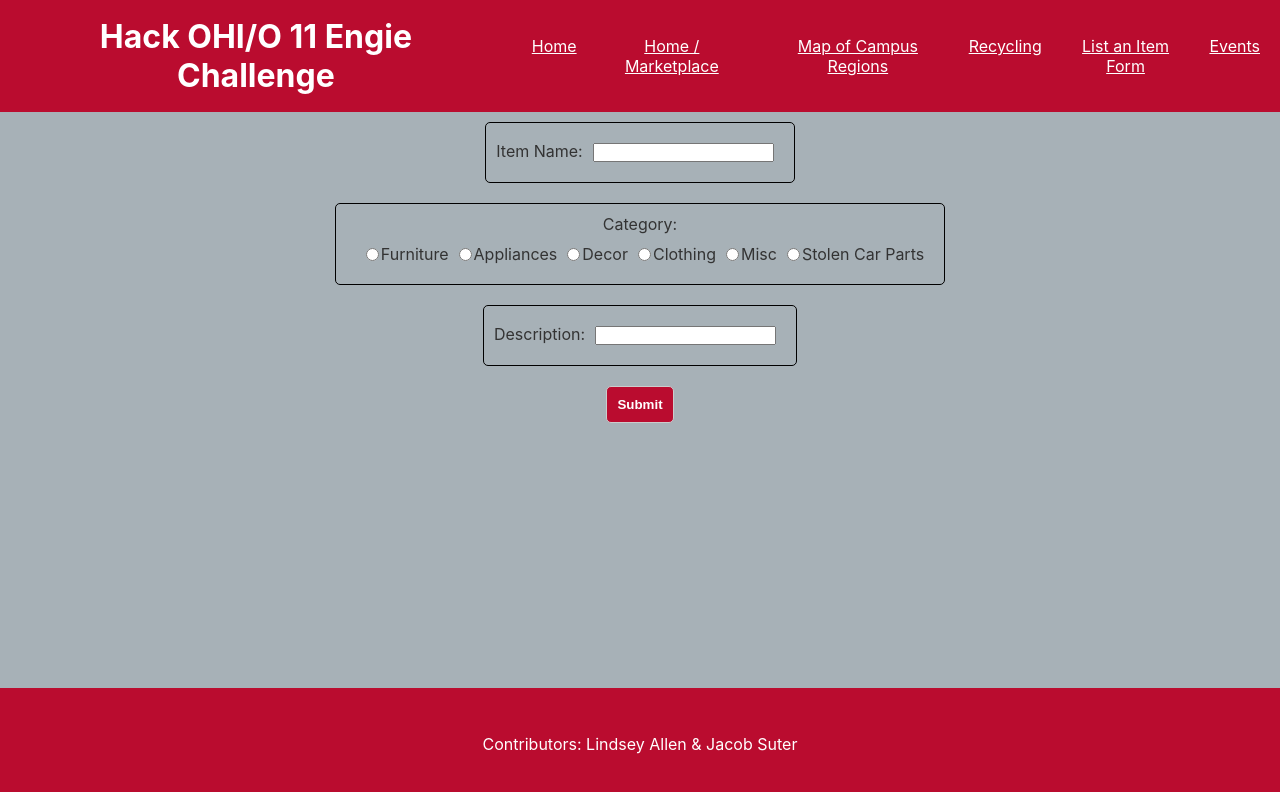
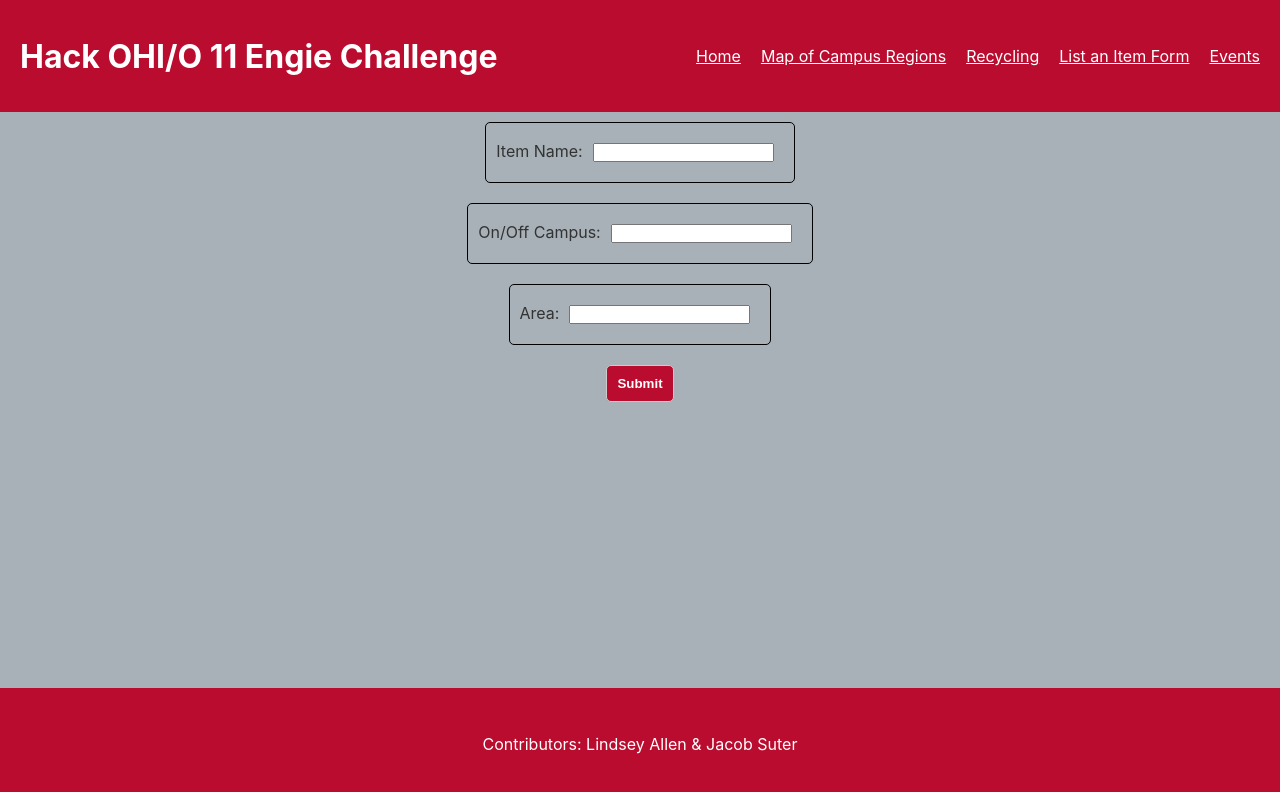
Before and after one commit to suterj12/hackohioengiechallenge, a React (Create React App) app in the folder hackproject/: page /ListForm in a window 1280 px wide. Shown: the top 792 px of the page. Built offline with nearby package versions, Linux system fonts and the light colour scheme.

Commit message:
things now work

```diff
--- a/hackproject/src/App.css
+++ b/hackproject/src/App.css
@@ -17,12 +17,18 @@ body {
 }
 
 a {
-  color: rgba(#000, 0.7);
+  color: rgba(#000000, 0.7);
 
   &:focus,
   &:hover {
     color: rgba(#000, 0.6);
   }
+}
+
+#listings a {
+  color: #0008ff;
+  text-decoration: underline;
+  font-weight: bold;
 }
 
 .eventColumn {
--- a/hackproject/src/App.js
+++ b/hackproject/src/App.js
@@ -5,10 +5,10 @@ import Footer from './components/Footer';
 import { BrowserRouter as Router, Routes, Route }
     from 'react-router-dom';
 import { useState, useEffect } from 'react';
+import { Link } from 'react-router-dom';
 import Recycling from './pages/recycling';
 import ListForm from './pages/ListForm';
 import Events from './pages/Events';
-import { Link } from 'react-router-dom';
 import PlasticDrawers from './pages/Listings/PlasticDrawers';
 import BeanBagChair from './pages/Listings/BeanBagChair';
 import Calculator from './pages/Listings/Calculator';
@@ -20,24 +20,50 @@ import Tshirt from './pages/Listings/Tshirt';
 import Map from './Map';
 
 
-function Home() {
+function Home(props) {
+
+    useEffect(() => {
+        let stuff = document.getElementById("listings");
+        for (let i = 0; i < props.newListings.length; i++) {
+            stuff.appendChild(props.newListings[i]);
+        }
+        // eslint-disable-next-line
+    }, []);
+
     return(
-    <div id="listings" class="display-grid">
-            <div><img src="./HubCap.jpeg" alt="Stolen car part."></img><p>HubCap</p></div>
-            <div>2</div>
-            <div>3</div>
-            <div>4</div>
-            <div>5</div>
-            <div>6</div>
-            <div>7</div>
-            <div>8</div>
+        <div id="listings" class="display-grid">
+        <div><img src="./drawers.webp" alt="Plastic Drawers"></img>
+        <p><Link to="/Listings/PlasticDrawers"><b>Plastic Drawers</b></Link>
+        <br></br>On Campus, South</p></div>
+        <div><img src="./beanBag.jpeg" alt="Bean Bag Chair"></img>
+        <p><Link to="/Listings/BeanBagChair"><b>Bean Bag Chair</b></Link>
+        <br></br>Off Campus, Central</p></div>
+        <div><img height="200" src="/calculator.jpeg" alt="TI-84 Calculator"></img>
+        <p><Link to="/Listings/Calculator"><b>TI-84 Calculator</b></Link>
+        <br></br>On Campus, North</p></div>
+        <div><img src="./tshirt.jpeg" alt="Library T-Shirt"></img>
+        <p><Link to="/Listings/Tshit"><b>Library T-Shirt</b></Link>
+        <br></br>Off Campus, North East</p></div>
+        <div><img src="./wallArt.jpeg" alt="Obnoxious Wall Art"></img>
+        <p><Link to="/Listings/ObnoxiousWallArt"><b>Obnoxious Wall Art</b></Link>
+        <br></br>Off Campus, South West</p></div>
+        <div><img src="./nokia.jpeg" alt="Nokia 8000 Tough"></img>
+        <p><Link to="/Listings/Nokia"><b>Nokia 8000 Tough</b></Link>
+        <br></br>Off Campus, West</p></div>
+        <div><img height="200" src="./mirror.jpeg" alt="Oval-shapped Mirror"></img>
+        <p><Link to="/Listings/Mirror"><b>Oval-shaped Mirror</b></Link>
+        <br></br>On Campus, South</p></div>
+        <div><img src="./HubCap.jpeg" alt="Hub Cap (2007 Honda Civic)"></img>
+        <p><Link to="/Listings/HuBCap"><b>Hub Cap (2007 Honda Civic)</b></Link>
+        <br></br>Off Campus, North East</p></div>
         </div>
     );
 }
 
 
 function App() {
-        let listings = [];
+
+    let listings = [];
     const [inputs, setInputs] = useState({});
 
     const handleChange = (event) => {
@@ -49,8 +75,16 @@ function App() {
     const handleSubmit = (event) => {
         event.preventDefault();
         let listing = document.createElement("div");
+        let image = document.createElement("img");
+        image.src = "./cone.jpg";
+        listing.appendChild(image);
+        let p = document.createElement("p");
+        listing.appendChild(p);
+        let link = document.createElement("a");
+        link.textContent = inputs.item;
+        listing.appendChild(link);
         let name = document.createElement("p");
-        name.textContent = inputs.item;
+        name.textContent = inputs.onoffcampus + ", " + inputs.area
         listing.appendChild(name);
         listings.push(listing);
     }
@@ -61,7 +95,7 @@ function App() {
                 <div id="content-wrap">
                 <Header />
                     <Routes>
-                        <Route path='/' element={<Home inputs={inputs} newListings={listings}/>} />
+                        <Route path='/' element={<Home newListings={listings}/>} />
                         <Route path='/recycling' element={<Recycling />} />
                         <Route path='/ListForm' element={<ListForm inputs={inputs} onChange={handleChange} handleSubmit={handleSubmit}/>} />
                         <Route path='/Events' element={<Events/>} />
--- a/hackproject/src/components/Header/index.js
+++ b/hackproject/src/components/Header/index.js
@@ -8,12 +8,10 @@ const Header = () => {
             <h1>Hack OHI/O 11 Engie Challenge</h1>
             <div class="navbar">
                 <Link to="/">Home</Link>
-                <Link to="/index">Home / Marketplace</Link>
                 <Link to="/Map">Map of Campus Regions</Link>
                 <Link to="/recycling">Recycling</Link>
                 <Link to="/ListForm">List an Item Form</Link>
                 <Link to="/Events">Events</Link>
-
             </div>
         </div>
     </header>
--- a/hackproject/src/pages/ListForm.js
+++ b/hackproject/src/pages/ListForm.js
@@ -15,27 +15,20 @@ function ListForm(props) {
             </label>
         </div>
         <div class="form-spacer">
-            <label>Category:</label>
-            <div class="categories">
-                <input type="radio" id="furniture" name="dontation_cat" value="furniture" />
-                <label for="furniture">Furniture</label>
-                <input type="radio" id="appliances" name="dontation_cat" value="appliances" />
-                <label for="appliances">Appliances</label>
-                <input type="radio" id="decor" name="dontation_cat" value="decor" />
-                <label for="decor">Decor</label>
-                <input type="radio" id="clothing" name="dontation_cat" value="clothing" />
-                <label for="clothing">Clothing</label>
-                <input type="radio" id="misc" name="dontation_cat" value="misc" />
-                <label for="misc">Misc</label>
-                <input type="radio" id="stolencarparts" name="dontation_cat" value="stolencarparts" />
-                <label for="stolencarparts">Stolen Car Parts</label>
-            </div>
-        </div>
-        <div class="form-spacer">
-            <label>Description:
+            <label>On/Off Campus:
             <input
                 type="text"
-                name="description"
+                name="onoffcampus"
+                defaultValue=""
+                onChange={props.onChange}
+            />
+            </label>
+          </div>
+          <div class="form-spacer">
+            <label>Area:
+            <input
+                type="text"
+                name="area"
                 defaultValue=""
                 onChange={props.onChange}
             />
```
Also changed, not shown: hackproject/public/cone.jpg (added).
